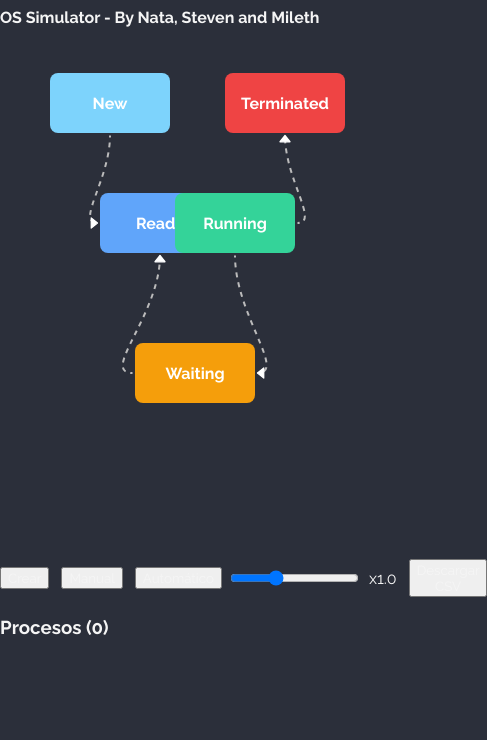
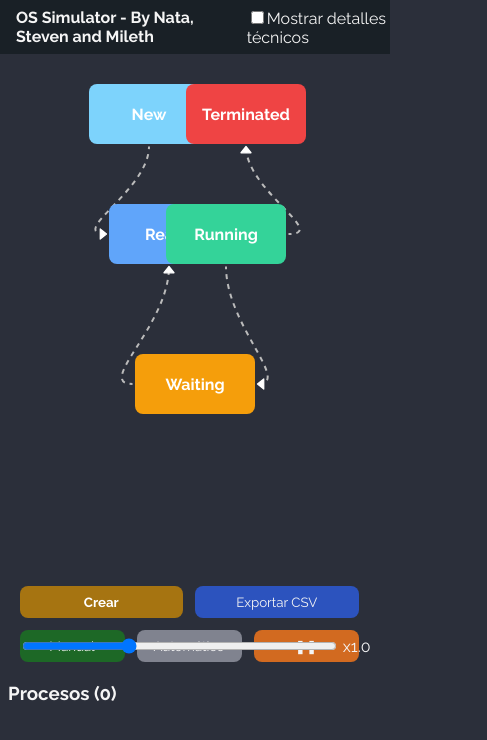
Before and after one commit to Steven-Leon-007/os_process_simulator, a React (Vite) app: page / in a window 390 px wide. Both pictures are taken after a click on the button "Automático". Shown: the top 740 px of the page, 487 px wide, since content can reach past the window. Built offline with nearby package versions, Linux system fonts and the light colour scheme.

Commit message:
Refactor AppShell and ControlBar components for improved layout and responsiveness; add InfoPanel and pause functionality; update styles and constants for better visual consistency.

```diff
--- a/src/components/app-shell/AppShell.css
+++ b/src/components/app-shell/AppShell.css
@@ -1,10 +1,15 @@
 .header {
     display: flex;
-    flex-direction: column;
     width: 100%;
     gap: 0.5rem;
-    padding-top: 8px;
-    margin-bottom: 1rem;
+    background-color: var(--color-secondary);
+    justify-content: space-around;
+    align-items: center;
+}
+
+.header .title{
+    padding: 0.5rem 0;
+    margin-left: 1rem;
 }
 
 .main-wrapper {
@@ -13,7 +18,7 @@
     gap: 1rem;
 }
 
-@media screen and (max-width: 768px) {
+@media screen and (max-width: 1100px) {
     .main-wrapper {
         flex-direction: column;
     }
--- a/src/components/app-shell/AppShell.jsx
+++ b/src/components/app-shell/AppShell.jsx
@@ -8,14 +8,16 @@ const AppShell = () => {
   return (
     <div className="app-shell">
       <div className="header">
-        <div><strong>OS Simulator - By Nata, Steven and Mileth</strong></div>
+        <div className='title'><strong>OS Simulator - By Nata, Steven and Mileth</strong></div>
+        <div className="toggle-container">
+          <input type="checkbox" name="details" id="details" />
+          <span>Mostrar detalles técnicos</span>
+        </div>
       </div>
       <div className="main-wrapper">
         <StateDiagram />
         <ControlBar />
       </div>
-
-      <div className="info"><InfoPanel /></div>
     </div>
   )
 }
--- a/src/components/control-bar/ControlBar.css
+++ b/src/components/control-bar/ControlBar.css
@@ -1,13 +1,125 @@
-.create-button {
+.control-bar {
+    display: flex;
+    width: 20%;
+    flex-direction: column;
+    gap: 12px;
+    height: 100vh;
+    padding: 1rem 0.5rem 0;
+    border-left: 2px dashed var(--color-border);
+}
+
+.buttons{
+    display: grid;
+    grid-template-columns: repeat(3, 1fr);
+    gap: 12px
+}
+
+.upper-buttons{
+    grid-column: 1 / 4;
+    display: flex;
+    gap: 12px;
+    width: 100%;
+    justify-content: center;
+}
+
+.upper-buttons button{
+    width: 100%;
+}
+
+.button.manual{
+    grid-row: 2 / 3;
+    grid-column: 1 / 2;
+}
+
+.button.auto{
+    grid-row: 2 / 3;
+    grid-column: 2 / 3;
+}
+.button.pause{
+    grid-row: 2 / 3;
+    grid-column: 3 / 4;
+}
+
+.button {
     background-color: var(--color-decoration);
     border: none;
-    width: 50%;
     height: 2rem;
     border-radius: 8px;
     transition: background-color 0.3s ease-in-out;
 }
 
-.create-button:hover {
+.create-button {
+    background-color: #a67411;
+    color: white;
+    font-weight: bold;
+}
+
+.button.pause{
+    background-color: #d26a20;
+}
+.button.pause:hover{
+    background-color: #f27419;
+}
+
+.button.create-button:hover {
+    background-color: #d29620;
+}
+
+.button.export{
+    background-color: var(--color-bg-button);
+}
+
+.button.export:hover{
+    background-color: var(--color-bg-button-hover);
+}
+
+.button.active {
+    background-color: var(--color-placeholder);
+    cursor: default;
+}
+
+.button.active:hover {
+    background-color: var(--color-placeholder);
+    cursor: default;
+}
+
+.slider-container{
+    grid-column: 1 / 3;
+    width: 100%;
+    display: flex;
+    gap: 4px;
+    align-items: center;
+    justify-content: space-around;
+}
+
+.slider-container input{
+    width: 100%;
+}
+
+.button:hover {
     background-color: var(--color-decoration-hover);
     cursor: pointer;
 }
+
+@media screen and (max-width: 1100px) {
+    .control-bar {
+        width: 100%;
+        height: auto;
+        flex-direction: column;
+        padding: 1rem 0;
+        overflow-x: auto;
+        border: none;
+    }
+
+    .buttons {
+        width: 90%;
+        margin: 0 auto;
+    }
+
+    .slider-container {
+        grid-row: 2 / 3;
+        grid-column: 1 / 5;
+        width: 100%;
+    }
+
+}
--- a/src/components/control-bar/ControlBar.jsx
+++ b/src/components/control-bar/ControlBar.jsx
@@ -1,13 +1,15 @@
 
 import React, { useState } from 'react';
 import { useSim } from '../../context/SimulationContext';
+import './ControlBar.css';
+import InfoPanel from '../info-panel/InfoPanel';
 
 const SPEEDS = [6000, 3000, 1666, 1500]; // ms para x0.5, x1.0, x1.5, x2.0
 const SPEED_LABELS = ['x0.5', 'x1.0', 'x1.5', 'x2.0'];
 
 
 const ControlBar = () => {
-  const { create, speed, setSpeed, mode, setMode, state } = useSim();
+  const { create, speed, setSpeed, mode, setMode, state, pause } = useSim();
   const [showSlider, setShowSlider] = useState(false);
 
   const handleManual = () => {
@@ -18,6 +20,11 @@ const ControlBar = () => {
   const handleAuto = () => {
     setMode && setMode('auto');
     setShowSlider(true);
+  };
+
+  const handlePause = () => {
+    setMode && setMode('pause');
+    setShowSlider(false);
   };
 
   const getCurrentSpeedIndex = () => {
@@ -47,12 +54,21 @@ const ControlBar = () => {
   }
 
   return (
-    <div style={{ display: 'flex', gap: 12, alignItems: 'center' }}>
-      <button className="button" onClick={() => create(0)}>Crear</button>
-      <button className={mode === 'manual' ? 'button active' : 'button'} onClick={handleManual}>Manual</button>
-      <span style={{ display: 'flex', alignItems: 'center' }}>
-        <button className={mode === 'auto' ? 'button active' : 'button'} onClick={handleAuto}>Automático</button>
+    <div className='control-bar'>
+      <div className="buttons">
+        <div className="upper-buttons">
+          <button className="button create-button" onClick={() => create(0)}>Crear</button>
+          <button className="button export" onClick={() => downloadCSV(state.processes)}>
+            Exportar CSV
+          </button>
+        </div>
+        <button className={mode === 'manual' ? 'button manual active' : 'button manual'} disabled={mode === "manual"} onClick={handleManual}>Manual</button>
+
+        <button className={mode === 'auto' ? 'button auto active' : 'button auto'} disabled={mode === "auto"} onClick={handleAuto}>Automático</button>
+
+        <button className={mode === 'pause' ? 'button pause active' : 'button pause'} disabled={mode === "pause"} onClick={handlePause}>❚❚</button>
         {showSlider && (
+          <div className="slider-container">
             <input
               type="range"
               min={0}
@@ -60,18 +76,14 @@ const ControlBar = () => {
               step={1}
               value={getCurrentSpeedIndex()}
               onChange={e => setSpeed && setSpeed(SPEEDS[parseInt(e.target.value)])}
-            style={{ marginLeft: 8 }}
             />
+            <span>{SPEED_LABELS[getCurrentSpeedIndex()]}</span>
+          </div>
         )}
-        {showSlider && (
-          <span style={{ marginLeft: 8 }}>{SPEED_LABELS[getCurrentSpeedIndex()]}</span>
-        )}
-      </span>
-      <button className="button" onClick={() => downloadCSV(state.processes)}>
-        Descargar CSV
-      </button>
+      </div>
 
-    </div>
+      <InfoPanel />
+    </div >
   );
 };
 
--- a/src/components/info-panel/InfoPanel.css
+++ b/src/components/info-panel/InfoPanel.css
@@ -0,0 +1,8 @@
+.info-panel h3{
+    margin: 0.5rem 0;
+}
+@media screen and (max-width: 1100px) {
+    .info-panel h3{
+        margin: 0.5rem;
+    }
+}
--- a/src/components/info-panel/InfoPanel.jsx
+++ b/src/components/info-panel/InfoPanel.jsx
@@ -1,11 +1,11 @@
 import React from 'react'
 import { useSim } from '../../context/SimulationContext'
 import { formatTimestamp } from '../../utils/time'
-
+import './InfoPanel.css'
 const InfoPanel = () => {
   const { state } = useSim()
   return (
-    <div>
+    <div className='info-panel'>
       <h3>Procesos ({state.processes.length})</h3>
       {state.processes.map(p => (
         <div key={p.pid} className="process-card">
--- a/src/components/state-diagram/StateDiagram.jsx
+++ b/src/components/state-diagram/StateDiagram.jsx
@@ -23,7 +23,7 @@ const nodeTypes = {
 const StateDiagram = () => {
   const reactFlowWrapper = useRef(null);
   const [reactFlowInstance, setReactFlowInstance] = useState(null);
-  const [positions, setPositions] = useState(getPositions(800));
+  const [positions, setPositions] = useState(getPositions(window.innerWidth));
   const [positionOverrides, setPositionOverrides] = useState({});
   const [processPositionOverrides, setProcessPositionOverrides] = useState({});
 
@@ -45,24 +45,14 @@ const StateDiagram = () => {
   });
 
   useEffect(() => {
-    const updatePositions = () => {
-      if (reactFlowWrapper.current) {
-        const width = reactFlowWrapper.current.offsetWidth;
-        setPositions(getPositions(width));
-      }
+    const handleResize = () => {
+      setPositions(getPositions(window.innerWidth));
     };
 
-    updatePositions();
+    window.addEventListener("resize", handleResize);
+    return () => window.removeEventListener("resize", handleResize);
+  }, []);
 
-    const resizeObserver = new window.ResizeObserver(updatePositions);
-    if (reactFlowWrapper.current) {
-      resizeObserver.observe(reactFlowWrapper.current);
-    }
-
-    return () => {
-      resizeObserver.disconnect();
-    };
-  }, [reactFlowWrapper]);
 
   useEffect(() => {
     const handleClickOutside = (event) => {
@@ -204,11 +194,11 @@ const StateDiagram = () => {
           elementsSelectable={true}
           panOnScroll={false}
           panOnDrag={false}
-          translateExtent={[[0, 0], [reactFlowWrapper.current?.offsetWidth || 800, 500]]}
+          translateExtent={[[0, 0], [window.innerWidth * 0.8, 500]]}
           zoomOnScroll={false}
           zoomOnPinch={false}
           zoomOnDoubleClick={false}
-          preventScrolling={true}
+          preventScrolling={false}
           minZoom={1}
           maxZoom={1}
           onNodesChange={onNodesChange}
@@ -217,7 +207,7 @@ const StateDiagram = () => {
           onNodeClick={onNodeClick}
           nodeExtent={[
             [0, 0],
-            [reactFlowWrapper.current?.offsetWidth || 800, 500],
+            [window.innerWidth * 0.8, 500],
           ]}
         />
 
--- a/src/components/state-diagram/utils/constants.js
+++ b/src/components/state-diagram/utils/constants.js
@@ -1,27 +1,23 @@
 import { admit, assignCPU, ioComplete, preempt, requestIO, STATES, terminate } from "../../../services/fsm";
 
 export const getPositions = (width) => {
-
-    const margin = 20;
-    const usableWidth = width - margin * 2;
-
-    if (width < 800) {
+    const finalWidth = width * 0.8; // Limitar ancho máximo para mejor visualización
+    if (width < 1100) {
         return {
             [STATES.NEW]: { x: 50, y: 30 },
-            [STATES.READY]: { x: 100, y: 150 },
-            [STATES.RUNNING]: { x: width - 215, y: 150 },
-            [STATES.WAITING]: { x: (width / 2) - 60, y: 300 },
-            [STATES.TERMINATED]: { x: width - 165, y: 30 },
+            [STATES.READY]: { x: 70, y: 150 },
+            [STATES.RUNNING]: { x: finalWidth - 185, y: 150 },
+            [STATES.WAITING]: { x: (finalWidth / 2) - 60, y: 300 },
+            [STATES.TERMINATED]: { x: finalWidth - 165, y: 30 },
         };
     }
 
-
     return {
-        [STATES.NEW]: { x: margin, y: 50 },
-        [STATES.READY]: { x: margin + usableWidth * 0.15, y: 150 },
-        [STATES.RUNNING]: { x: margin + usableWidth * 0.42, y: 150 },
-        [STATES.WAITING]: { x: margin + usableWidth * 0.28, y: 300 },
-        [STATES.TERMINATED]: { x: margin + usableWidth * 0.82, y: 50 },
+        [STATES.NEW]: { x: finalWidth * 0.05, y: 50 },
+        [STATES.READY]: { x: finalWidth * 0.2, y: 150 },
+        [STATES.RUNNING]: { x: finalWidth * 0.6, y: 150 },
+        [STATES.WAITING]: { x: finalWidth * 0.4, y: 300 },
+        [STATES.TERMINATED]: { x: finalWidth * 0.8, y: 50 },
     };
 };
 
--- a/src/context/SimulationContext.jsx
+++ b/src/context/SimulationContext.jsx
@@ -48,7 +48,8 @@ export function SimulationProvider({ children }) {
             mode,
             setMode: handleSetMode,
             speed,
-            setSpeed: handleSetSpeed
+            setSpeed: handleSetSpeed,
+            pause: engine.pause
         }}>
             {children}
         </SimulationContext.Provider>
--- a/src/index.css
+++ b/src/index.css
@@ -16,9 +16,9 @@
 
   /* Colores de fondo y bordes */
   --color-bg-secondary: #2B2F3A;
-  --color-bg-button: #2B458C;
-  --color-bg-button-hover: #2c50b2;
-  --color-border: #39404d65;
+  --color-bg-button: #2c53be;
+  --color-bg-button-hover: #4773ea;
+  --color-border: #5d647165;
   --color-border-home: #323232;
 
   /* Colores para efectos */
```
Also changed, not shown: src/components/process_node/ProcessNode.jsx (deleted, +0 -9 lines), src/components/process_node/ProcessNode.css (deleted). Lines whose indentation alone changed are shown as unchanged.
